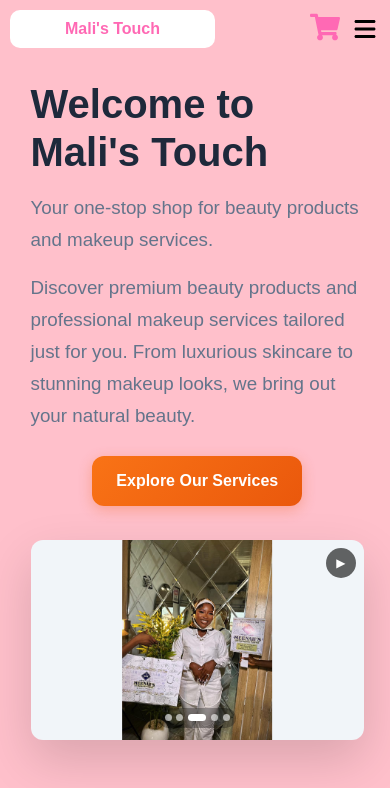
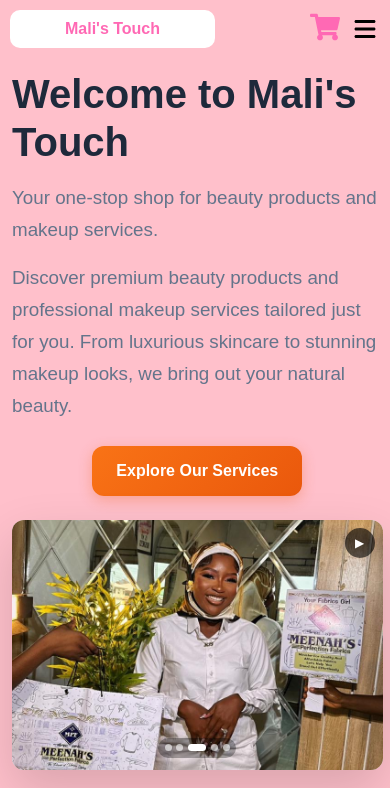
Before and after one commit to developer866/MakeUpStore, a React (Vite) app: page / in a window 390 px wide. Shown: the top 788 px of the page. Built offline with nearby package versions, Linux system fonts and the light colour scheme.

Commit message:
Fix slide image issue on mobile screen

```diff
--- a/src/pages/home.css
+++ b/src/pages/home.css
@@ -170,8 +170,8 @@
 /* Mobile Styles - Column Layout */
 @media (max-width: 768px) {
   .home-container {
-    width: 50%;
-    margin:0 auto;
+    width: 95%; /* Changed from 50% to 95% */
+    margin: 0 auto;
     padding: 1rem;
     min-height: auto;
   }
@@ -211,14 +211,16 @@
   }
 
   .slideshow-wrapper {
-    height: 250px;
+    height: 300px; /* Increased from 250px */
+    width: 100%; /* Full width of container */
+    margin: 0; /* Remove auto margin */
   }
 
-  /* Fix image sizing on mobile */
+  /* Image fills container on mobile */
   .slide-image {
     width: 100%;
     height: 100%;
-    object-fit: contain; /* Changed from cover to contain */
+    object-fit: cover; /* Changed back to cover to fill container */
     object-position: center;
   }
 
@@ -259,8 +261,9 @@
 
   .hero-section {
     gap: 1rem;
-    width: 90%;
-    margin: 0 auto;
+    width: 100%; /* Changed from 90% to 100% */
+    margin: 0;
+    padding: 0; /* Remove extra padding */
   }
 
   .hero-section h1 {
@@ -268,7 +271,7 @@
   }
 
   .hero-section p {
-    font-size: 01.175rem;
+    font-size: 1.175rem;
   }
 
   .cta-button {
@@ -277,17 +280,18 @@
   }
 
   .slideshow-wrapper {
-    height: 200px;
-    width: 90%;
-    margin: 0 auto;
+    height: 250px; /* Increased from 200px */
+    width: 100%; /* Full width */
+    margin: 0; /* Remove auto margin */
     border-radius: 0.75rem;
   }
 
-  /* Ensure proper image fit on small screens */
+  /* Image fills container properly */
   .slide-image {
-    object-fit: contain;
-    max-height: 100%;
-    /* width: 40%; */
+    width: 100%;
+    height: 100%;
+    object-fit: cover; /* Cover to fill the container */
+    object-position: center;
   }
 
   .dots-container {
@@ -316,11 +320,12 @@
 /* Extra Small Devices */
 @media (max-width: 360px) {
   .slideshow-wrapper {
-    height: 180px;
+    height: 220px; /* Increased from 180px */
+    width: 100%;
   }
 
   .hero-section h1 {
-    font-size: 1.25rem;
+    font-size: 1.75rem; /* Adjusted from 1.25rem */
   }
 
   .hero-section p {
@@ -333,6 +338,6 @@
   }
 
   .slide-image {
-    object-fit: contain;
+    object-fit: cover; /* Ensure image fills container */
   }
 }
```
